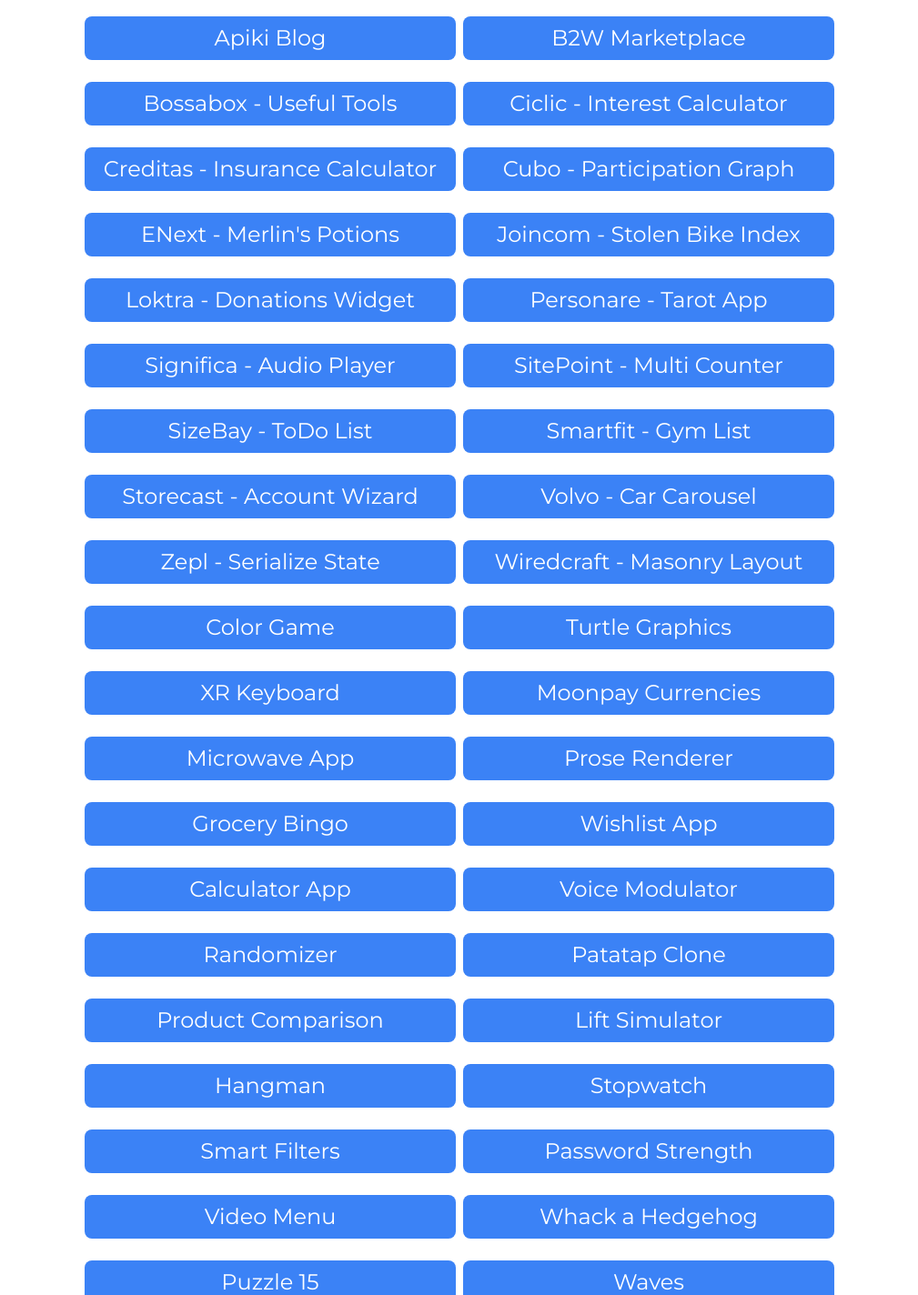
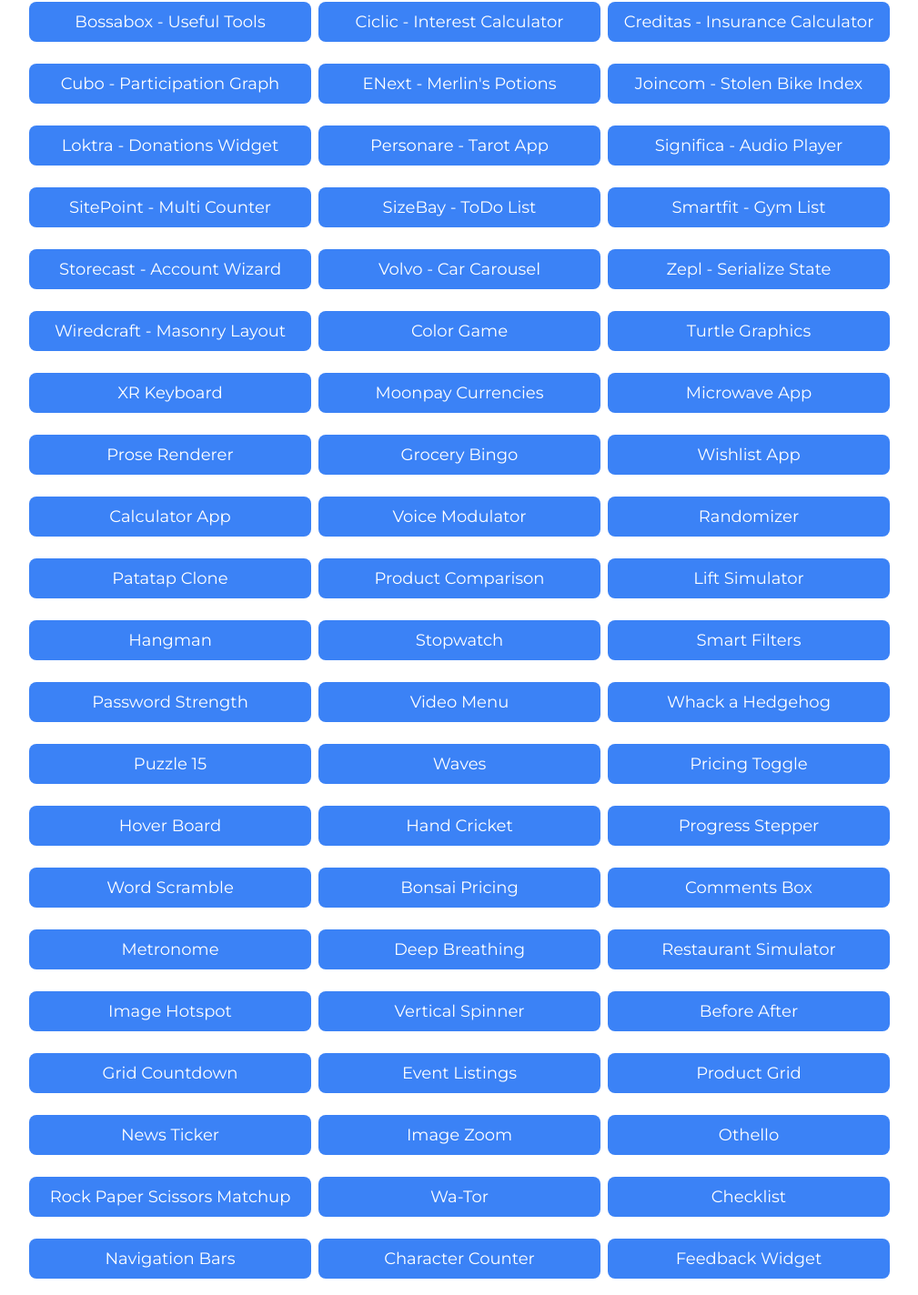
Before and after one commit to ShlokD/fe-challenges, a React (Vite) app: page / in a window 1280 px wide. Shown: the part 246-1670 px from the top of the page at 91% size, without its empty margins (135-1144 px from the left). Built offline with nearby package versions, Linux system fonts and the light colour scheme.

Commit message:
Add ip lookup and home page styling

```diff
--- a/package.json
+++ b/package.json
@@ -25,13 +25,15 @@
     "react-router": "^6.11.2",
     "react-router-dom": "^6.11.2",
     "spinners-react": "^1.0.7",
-    "tailwindcss": "^3.3.2"
+    "tailwindcss": "^3.3.2",
+    "ua-parser-js": "^1.0.37"
   },
   "devDependencies": {
     "@testing-library/react": "^14.0.0",
     "@trivago/prettier-plugin-sort-imports": "^4.1.1",
     "@types/react": "^18.0.28",
     "@types/react-dom": "^18.0.11",
+    "@types/ua-parser-js": "^0.7.39",
     "@typescript-eslint/eslint-plugin": "^5.57.1",
     "@typescript-eslint/parser": "^5.57.1",
     "@vitejs/plugin-react": "^4.0.0",
@@ -44,7 +46,7 @@
     "prettier-plugin-organize-imports": "^3.2.2",
     "surge": "^0.23.1",
     "typescript": "^5.0.2",
-    "vite": "^4.3.2",
+    "vite": "^4.5.2",
     "vitest": "^0.31.1"
   }
 }
--- a/src/App.tsx
+++ b/src/App.tsx
@@ -9,227 +9,230 @@
       <p className="text-lg text-center p-2">
         A collection of web mini-apps and widgets
       </p>
-      <ul className="flex flex-row gap-2 items-stretch justify-center p-3 w-full flex-wrap">
-        <li className="text-2xl w-1/3 text-center  my-2 bg-blue-500 text-white p-2 rounded-lg">
+      <ul className="flex flex-row gap-2 items-stretch justify-center p-1 w-full flex-wrap">
+        <li className="text-lg w-1/4 text-center my-2 bg-blue-500 text-white p-2 rounded-lg">
           <Link to={`/betting`}>Addison Global - Betting Site</Link>
         </li>
-        <li className="text-2xl w-1/3 text-center my-2 bg-blue-500 text-white p-2 rounded-lg">
+        <li className="text-lg w-1/4 text-center my-2 bg-blue-500 text-white p-2 rounded-lg">
           <Link to={`/promotions`}>Addison Global - Promotions</Link>
         </li>
-        <li className="text-2xl w-1/3 text-center my-2 bg-blue-500 text-white p-2 rounded-lg">
+        <li className="text-lg w-1/4 text-center my-2 bg-blue-500 text-white p-2 rounded-lg">
           <Link to={`/amaro-products`}>Amaro Products</Link>
         </li>
-        <li className="text-2xl w-1/3 text-center flex flex-col justify-center my-2 bg-blue-500 text-white p-2 rounded-lg">
+        <li className="text-lg w-1/4 text-center flex flex-col justify-center my-2 bg-blue-500 text-white p-2 rounded-lg">
           <Link to={`/brainn-lottery`}>Brainn Lottery</Link>
         </li>
-        <li className="text-2xl w-1/3 text-center my-2 flex flex-col justify-center bg-blue-500 text-white p-2 rounded-lg">
+        <li className="text-lg w-1/4 text-center my-2 flex flex-col justify-center bg-blue-500 text-white p-2 rounded-lg">
           <Link to={`/apiki-blog`}>Apiki Blog</Link>
         </li>
-        <li className="text-2xl w-1/3 text-center my-2 bg-blue-500 text-white p-2 rounded-lg">
+        <li className="text-lg w-1/4 text-center my-2 bg-blue-500 text-white p-2 rounded-lg">
           <Link to={`/b2w-marketplace`}>B2W Marketplace</Link>
         </li>
-        <li className="text-2xl w-1/3 text-center flex flex-col justify-center my-2 bg-blue-500 text-white p-2 rounded-lg">
+        <li className="text-lg w-1/4 text-center flex flex-col justify-center my-2 bg-blue-500 text-white p-2 rounded-lg">
           <Link to={`/bossabox-tools`}>Bossabox - Useful Tools</Link>
         </li>
-        <li className="text-2xl w-1/3 text-center flex flex-col justify-center my-2 bg-blue-500 text-white p-2 rounded-lg">
+        <li className="text-lg w-1/4 text-center flex flex-col justify-center my-2 bg-blue-500 text-white p-2 rounded-lg">
           <Link to={`/ciclic-interest-rate`}>Ciclic - Interest Calculator</Link>
         </li>
-        <li className="text-2xl w-1/3 text-center my-2 bg-blue-500 text-white p-2 rounded-lg">
+        <li className="text-lg w-1/4 text-center my-2 bg-blue-500 text-white p-2 rounded-lg">
           <Link to={`/creditas-insurance`}>
             Creditas - Insurance Calculator
           </Link>
         </li>
-        <li className="text-2xl w-1/3 text-center my-2 bg-blue-500 text-white p-2 rounded-lg">
+        <li className="text-lg w-1/4 text-center my-2 bg-blue-500 text-white p-2 rounded-lg">
           <Link to={`/cubo-graph`}>Cubo - Participation Graph</Link>
         </li>
-        <li className="text-2xl w-1/3 text-center my-2 bg-blue-500 text-white p-2 rounded-lg">
+        <li className="text-lg w-1/4 text-center my-2 bg-blue-500 text-white p-2 rounded-lg">
           <Link to={`/merlins-potions`}>ENext - Merlin's Potions</Link>
         </li>
-        <li className="text-2xl w-1/3 text-center my-2 bg-blue-500 text-white p-2 rounded-lg">
+        <li className="text-lg w-1/4 text-center my-2 bg-blue-500 text-white p-2 rounded-lg">
           <Link to={`/stolen-bikes`}>Joincom - Stolen Bike Index</Link>
         </li>
-        <li className="text-2xl w-1/3 text-center my-2 bg-blue-500 text-white p-2 rounded-lg">
+        <li className="text-lg w-1/4 text-center my-2 bg-blue-500 text-white p-2 rounded-lg">
           <Link to={`/donations-widget`}>Loktra - Donations Widget</Link>
         </li>
-        <li className="text-2xl w-1/3 text-center flex flex-col justify-center my-2 bg-blue-500 text-white p-2 rounded-lg">
+        <li className="text-lg w-1/4 text-center flex flex-col justify-center my-2 bg-blue-500 text-white p-2 rounded-lg">
           <Link to={`/tarot-cards`}>Personare - Tarot App</Link>
         </li>
-        <li className="text-2xl w-1/3 text-center my-2 bg-blue-500 text-white p-2 rounded-lg">
+        <li className="text-lg w-1/4 text-center my-2 bg-blue-500 text-white p-2 rounded-lg">
           <Link to={`/audio-player`}>Significa - Audio Player</Link>
         </li>
-        <li className="text-2xl w-1/3 text-center my-2 bg-blue-500 text-white p-2 rounded-lg">
+        <li className="text-lg w-1/4 text-center my-2 bg-blue-500 text-white p-2 rounded-lg">
           <Link to={`/multi-counter`}>SitePoint - Multi Counter</Link>
         </li>
-        <li className="text-2xl w-1/3 text-center my-2 bg-blue-500 text-white p-2 rounded-lg">
+        <li className="text-lg w-1/4 text-center my-2 bg-blue-500 text-white p-2 rounded-lg">
           <Link to={`/todo-list`}>SizeBay - ToDo List</Link>
         </li>
-        <li className="text-2xl w-1/3 text-center my-2 bg-blue-500 text-white p-2 rounded-lg">
+        <li className="text-lg w-1/4 text-center my-2 bg-blue-500 text-white p-2 rounded-lg">
           <Link to={`/gym-search`}>Smartfit - Gym List</Link>
         </li>
-        <li className="text-2xl w-1/3 text-center my-2 bg-blue-500 text-white p-2 rounded-lg">
+        <li className="text-lg w-1/4 text-center my-2 bg-blue-500 text-white p-2 rounded-lg">
           <Link to={`/account-wizard`}>Storecast - Account Wizard</Link>
         </li>
-        <li className="text-2xl w-1/3 text-center my-2 bg-blue-500 text-white p-2 rounded-lg">
+        <li className="text-lg w-1/4 text-center my-2 bg-blue-500 text-white p-2 rounded-lg">
           <Link to={`/car-carousel`}>Volvo - Car Carousel</Link>
         </li>
-        <li className="text-2xl w-1/3 text-center my-2 bg-blue-500 text-white p-2 rounded-lg">
+        <li className="text-lg w-1/4 text-center my-2 bg-blue-500 text-white p-2 rounded-lg">
           <Link to={`/serialize-state`}>Zepl - Serialize State</Link>
         </li>
-        <li className="text-2xl w-1/3 text-center my-2 bg-blue-500 text-white p-2 rounded-lg">
+        <li className="text-lg w-1/4 text-center my-2 bg-blue-500 text-white p-2 rounded-lg">
           <Link to={`/masonry-layout`}>Wiredcraft - Masonry Layout</Link>
         </li>
-        <li className="text-2xl w-1/3 text-center my-2 bg-blue-500 text-white p-2 rounded-lg">
+        <li className="text-lg w-1/4 text-center my-2 bg-blue-500 text-white p-2 rounded-lg">
           <Link to={`/color-game`}>Color Game</Link>
         </li>
 
-        <li className="text-2xl w-1/3 text-center my-2 bg-blue-500 text-white p-2 rounded-lg">
+        <li className="text-lg w-1/4 text-center my-2 bg-blue-500 text-white p-2 rounded-lg">
           <Link to={`/turtle-graphics`}>Turtle Graphics</Link>
         </li>
 
-        <li className="text-2xl w-1/3 text-center my-2 bg-blue-500 text-white p-2 rounded-lg">
+        <li className="text-lg w-1/4 text-center my-2 bg-blue-500 text-white p-2 rounded-lg">
           <Link to={`/xr-keyboard`}>XR Keyboard</Link>
         </li>
 
-        <li className="text-2xl w-1/3 text-center my-2 bg-blue-500 text-white p-2 rounded-lg">
+        <li className="text-lg w-1/4 text-center my-2 bg-blue-500 text-white p-2 rounded-lg">
           <Link to={`/moonpay-currency`}>Moonpay Currencies</Link>
         </li>
-        <li className="text-2xl w-1/3 text-center my-2 bg-blue-500 text-white p-2 rounded-lg">
+        <li className="text-lg w-1/4 text-center my-2 bg-blue-500 text-white p-2 rounded-lg">
           <Link to={`/microwave-app`}>Microwave App</Link>
         </li>
-        <li className="text-2xl w-1/3 text-center my-2 bg-blue-500 text-white p-2 rounded-lg">
+        <li className="text-lg w-1/4 text-center my-2 bg-blue-500 text-white p-2 rounded-lg">
           <Link to={`/prose-renderer`}>Prose Renderer</Link>
         </li>
-        <li className="text-2xl w-1/3 text-center my-2 bg-blue-500 text-white p-2 rounded-lg">
+        <li className="text-lg w-1/4 text-center my-2 bg-blue-500 text-white p-2 rounded-lg">
           <Link to={`/grocery-bingo`}>Grocery Bingo</Link>
         </li>
-        <li className="text-2xl w-1/3 text-center my-2 bg-blue-500 text-white p-2 rounded-lg">
+        <li className="text-lg w-1/4 text-center my-2 bg-blue-500 text-white p-2 rounded-lg">
           <Link to={`/wishlist-app`}>Wishlist App</Link>
         </li>
-        <li className="text-2xl w-1/3 text-center my-2 bg-blue-500 text-white p-2 rounded-lg">
+        <li className="text-lg w-1/4 text-center my-2 bg-blue-500 text-white p-2 rounded-lg">
           <Link to={`/calculator`}>Calculator App</Link>
         </li>
-        <li className="text-2xl w-1/3 text-center my-2 bg-blue-500 text-white p-2 rounded-lg">
+        <li className="text-lg w-1/4 text-center my-2 bg-blue-500 text-white p-2 rounded-lg">
           <Link to={`/voice-modulator`}>Voice Modulator</Link>
         </li>
-        <li className="text-2xl w-1/3 text-center my-2 bg-blue-500 text-white p-2 rounded-lg">
+        <li className="text-lg w-1/4 text-center my-2 bg-blue-500 text-white p-2 rounded-lg">
           <Link to={`/randomizer`}>Randomizer</Link>
         </li>
-        <li className="text-2xl w-1/3 text-center my-2 bg-blue-500 text-white p-2 rounded-lg">
+        <li className="text-lg w-1/4 text-center my-2 bg-blue-500 text-white p-2 rounded-lg">
           <Link to={`/patatap-clone`}>Patatap Clone</Link>
         </li>
-        <li className="text-2xl w-1/3 text-center my-2 bg-blue-500 text-white p-2 rounded-lg">
+        <li className="text-lg w-1/4 text-center my-2 bg-blue-500 text-white p-2 rounded-lg">
           <Link to={`/product-comparison`}>Product Comparison</Link>
         </li>
-        <li className="text-2xl w-1/3 text-center my-2 bg-blue-500 text-white p-2 rounded-lg">
+        <li className="text-lg w-1/4 text-center my-2 bg-blue-500 text-white p-2 rounded-lg">
           <Link to={`/lift-simulator`}>Lift Simulator</Link>
         </li>
-        <li className="text-2xl w-1/3 text-center my-2 bg-blue-500 text-white p-2 rounded-lg">
+        <li className="text-lg w-1/4 text-center my-2 bg-blue-500 text-white p-2 rounded-lg">
           <Link to={`/hangman`}>Hangman</Link>
         </li>
-        <li className="text-2xl w-1/3 text-center my-2 bg-blue-500 text-white p-2 rounded-lg">
+        <li className="text-lg w-1/4 text-center my-2 bg-blue-500 text-white p-2 rounded-lg">
           <Link to={`/stopwatch`}>Stopwatch</Link>
         </li>
-        <li className="text-2xl w-1/3 text-center my-2 bg-blue-500 text-white p-2 rounded-lg">
+        <li className="text-lg w-1/4 text-center my-2 bg-blue-500 text-white p-2 rounded-lg">
           <Link to={`/smart-filters`}>Smart Filters</Link>
         </li>
-        <li className="text-2xl w-1/3 text-center my-2 bg-blue-500 text-white p-2 rounded-lg">
+        <li className="text-lg w-1/4 text-center my-2 bg-blue-500 text-white p-2 rounded-lg">
           <Link to={`/password-strength`}>Password Strength</Link>
         </li>
-        <li className="text-2xl w-1/3 text-center my-2 bg-blue-500 text-white p-2 rounded-lg">
+        <li className="text-lg w-1/4 text-center my-2 bg-blue-500 text-white p-2 rounded-lg">
           <Link to={`/video-menu`}>Video Menu</Link>
         </li>
-        <li className="text-2xl w-1/3 text-center my-2 bg-blue-500 text-white p-2 rounded-lg">
+        <li className="text-lg w-1/4 text-center my-2 bg-blue-500 text-white p-2 rounded-lg">
           <Link to={`/whack-hog`}>Whack a Hedgehog</Link>
         </li>
-        <li className="text-2xl w-1/3 text-center my-2 bg-blue-500 text-white p-2 rounded-lg">
+        <li className="text-lg w-1/4 text-center my-2 bg-blue-500 text-white p-2 rounded-lg">
           <Link to={`/puzzle-15`}>Puzzle 15</Link>
         </li>
-        <li className="text-2xl w-1/3 text-center my-2 bg-blue-500 text-white p-2 rounded-lg">
+        <li className="text-lg w-1/4 text-center my-2 bg-blue-500 text-white p-2 rounded-lg">
           <Link to={`/waves`}>Waves</Link>
         </li>
-        <li className="text-2xl w-1/3 text-center my-2 bg-blue-500 text-white p-2 rounded-lg">
+        <li className="text-lg w-1/4 text-center my-2 bg-blue-500 text-white p-2 rounded-lg">
           <Link to={`/pricing-toggle`}>Pricing Toggle</Link>
         </li>
-        <li className="text-2xl w-1/3 text-center my-2 bg-blue-500 text-white p-2 rounded-lg">
+        <li className="text-lg w-1/4 text-center my-2 bg-blue-500 text-white p-2 rounded-lg">
           <Link to={`/hover-board`}>Hover Board</Link>
         </li>
-        <li className="text-2xl w-1/3 text-center my-2 bg-blue-500 text-white p-2 rounded-lg">
+        <li className="text-lg w-1/4 text-center my-2 bg-blue-500 text-white p-2 rounded-lg">
           <Link to={`/hand-cricket`}>Hand Cricket</Link>
         </li>
-        <li className="text-2xl w-1/3 text-center my-2 bg-blue-500 text-white p-2 rounded-lg">
+        <li className="text-lg w-1/4 text-center my-2 bg-blue-500 text-white p-2 rounded-lg">
           <Link to={`/progress-stepper`}>Progress Stepper</Link>
         </li>
-        <li className="text-2xl w-1/3 text-center my-2 bg-blue-500 text-white p-2 rounded-lg">
+        <li className="text-lg w-1/4 text-center my-2 bg-blue-500 text-white p-2 rounded-lg">
           <Link to={`/word-scramble`}>Word Scramble</Link>
         </li>
-        <li className="text-2xl w-1/3 text-center my-2 bg-blue-500 text-white p-2 rounded-lg">
+        <li className="text-lg w-1/4 text-center my-2 bg-blue-500 text-white p-2 rounded-lg">
           <Link to={`/bonsai-pricing`}>Bonsai Pricing</Link>
         </li>
-        <li className="text-2xl w-1/3 text-center my-2 bg-blue-500 text-white p-2 rounded-lg">
+        <li className="text-lg w-1/4 text-center my-2 bg-blue-500 text-white p-2 rounded-lg">
           <Link to={`/comments-box`}>Comments Box</Link>
         </li>
-        <li className="text-2xl w-1/3 text-center my-2 bg-blue-500 text-white p-2 rounded-lg">
+        <li className="text-lg w-1/4 text-center my-2 bg-blue-500 text-white p-2 rounded-lg">
           <Link to={`/metronome`}>Metronome</Link>
         </li>
-        <li className="text-2xl w-1/3 text-center my-2 bg-blue-500 text-white p-2 rounded-lg">
+        <li className="text-lg w-1/4 text-center my-2 bg-blue-500 text-white p-2 rounded-lg">
           <Link to={`/deep-breathing`}>Deep Breathing</Link>
         </li>
-        <li className="text-2xl w-1/3 text-center my-2 bg-blue-500 text-white p-2 rounded-lg">
+        <li className="text-lg w-1/4 text-center my-2 bg-blue-500 text-white p-2 rounded-lg">
           <Link to={`/restaurant-sim`}>Restaurant Simulator</Link>
         </li>
-        <li className="text-2xl w-1/3 text-center my-2 bg-blue-500 text-white p-2 rounded-lg">
+        <li className="text-lg w-1/4 text-center my-2 bg-blue-500 text-white p-2 rounded-lg">
           <Link to={`/image-hotspot`}>Image Hotspot</Link>
         </li>
-        <li className="text-2xl w-1/3 text-center my-2 bg-blue-500 text-white p-2 rounded-lg">
+        <li className="text-lg w-1/4 text-center my-2 bg-blue-500 text-white p-2 rounded-lg">
           <Link to={`/vertical-spinner`}>Vertical Spinner</Link>
         </li>
-        <li className="text-2xl w-1/3 text-center my-2 bg-blue-500 text-white p-2 rounded-lg">
+        <li className="text-lg w-1/4 text-center my-2 bg-blue-500 text-white p-2 rounded-lg">
           <Link to={`/before-after`}>Before After</Link>
         </li>
-        <li className="text-2xl w-1/3 text-center my-2 bg-blue-500 text-white p-2 rounded-lg">
+        <li className="text-lg w-1/4 text-center my-2 bg-blue-500 text-white p-2 rounded-lg">
           <Link to={`/grid-countdown`}>Grid Countdown</Link>
         </li>
-        <li className="text-2xl w-1/3 text-center my-2 bg-blue-500 text-white p-2 rounded-lg">
+        <li className="text-lg w-1/4 text-center my-2 bg-blue-500 text-white p-2 rounded-lg">
           <Link to={`/event-listings`}>Event Listings</Link>
         </li>
-        <li className="text-2xl w-1/3 text-center my-2 bg-blue-500 text-white p-2 rounded-lg">
+        <li className="text-lg w-1/4 text-center my-2 bg-blue-500 text-white p-2 rounded-lg">
           <Link to={`/product-grid`}>Product Grid</Link>
         </li>
-        <li className="text-2xl w-1/3 text-center my-2 bg-blue-500 text-white p-2 rounded-lg">
+        <li className="text-lg w-1/4 text-center my-2 bg-blue-500 text-white p-2 rounded-lg">
           <Link to={`/news-ticker`}>News Ticker</Link>
         </li>
-        <li className="text-2xl w-1/3 text-center my-2 bg-blue-500 text-white p-2 rounded-lg">
+        <li className="text-lg w-1/4 text-center my-2 bg-blue-500 text-white p-2 rounded-lg">
           <Link to={`/image-zoom`}>Image Zoom</Link>
         </li>
-        <li className="text-2xl w-1/3 text-center my-2 bg-blue-500 text-white p-2 rounded-lg">
+        <li className="text-lg w-1/4 text-center my-2 bg-blue-500 text-white p-2 rounded-lg">
           <Link to={`/othello`}>Othello</Link>
         </li>
-        <li className="text-2xl w-1/3 text-center my-2 bg-blue-500 text-white p-2 rounded-lg">
+        <li className="text-lg w-1/4 text-center my-2 bg-blue-500 text-white p-2 rounded-lg">
           <Link to={`/rps-matchup`}>Rock Paper Scissors Matchup</Link>
         </li>
-        <li className="text-2xl w-1/3 text-center my-2 bg-blue-500 text-white p-2 rounded-lg">
+        <li className="text-lg w-1/4 text-center my-2 bg-blue-500 text-white p-2 rounded-lg">
           <Link to={`/wa-tor`}>Wa-Tor</Link>
         </li>
-        <li className="text-2xl w-1/3 text-center my-2 bg-blue-500 text-white p-2 rounded-lg">
+        <li className="text-lg w-1/4 text-center my-2 bg-blue-500 text-white p-2 rounded-lg">
           <Link to={`/checklist`}>Checklist</Link>
         </li>
-        <li className="text-2xl w-1/3 text-center my-2 bg-blue-500 text-white p-2 rounded-lg">
+        <li className="text-lg w-1/4 text-center my-2 bg-blue-500 text-white p-2 rounded-lg">
           <Link to={`/navigation-bars`}>Navigation Bars</Link>
         </li>
-        <li className="text-2xl w-1/3 text-center my-2 bg-blue-500 text-white p-2 rounded-lg">
+        <li className="text-lg w-1/4 text-center my-2 bg-blue-500 text-white p-2 rounded-lg">
           <Link to={`/character-counter`}>Character Counter</Link>
         </li>
-        <li className="text-2xl w-1/3 text-center my-2 bg-blue-500 text-white p-2 rounded-lg">
+        <li className="text-lg w-1/4 text-center my-2 bg-blue-500 text-white p-2 rounded-lg">
           <Link to={`/feedback-widget`}>Feedback Widget</Link>
         </li>
-        <li className="text-2xl w-1/3 text-center my-2 bg-blue-500 text-white p-2 rounded-lg">
+        <li className="text-lg w-1/4 text-center my-2 bg-blue-500 text-white p-2 rounded-lg">
           <Link to={`/wolf-sheep`}>Wolves and Sheep Game</Link>
         </li>
-        <li className="text-2xl w-1/3 text-center my-2 bg-blue-500 text-white p-2 rounded-lg">
+        <li className="text-lg w-1/4 text-center my-2 bg-blue-500 text-white p-2 rounded-lg">
           <Link to={`/hero-widget`}>Hero Widget</Link>
         </li>
-        <li className="text-2xl w-1/3 text-center my-2 bg-blue-500 text-white p-2 rounded-lg">
+        <li className="text-lg w-1/4 text-center my-2 bg-blue-500 text-white p-2 rounded-lg">
           <Link to={`/text-select-format`}>Text Select and Format</Link>
+        </li>
+        <li className="text-lg w-1/4 text-center my-2 bg-blue-500 text-white p-2 rounded-lg">
+          <Link to={`/ip-lookup`}>IP Address Lookup</Link>
         </li>
       </ul>
     </div>
```
Also changed, not shown: src/ip-lookup/index.tsx (added, +108 -0 lines), src/main.tsx (+9 -0 lines), 2 other files (tests, documents, lock files or other folders).
